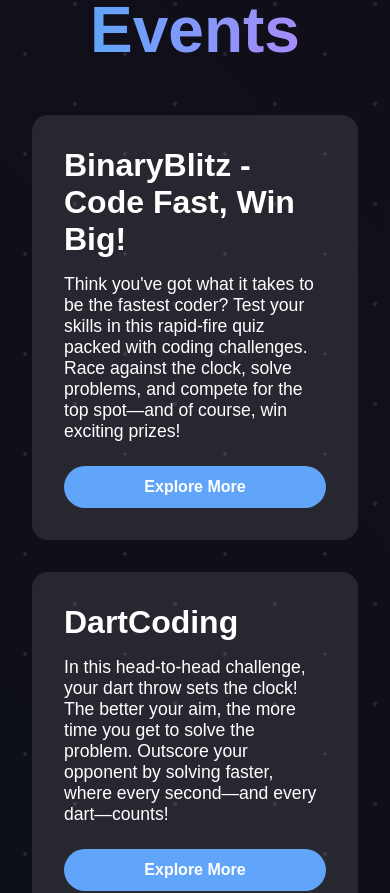
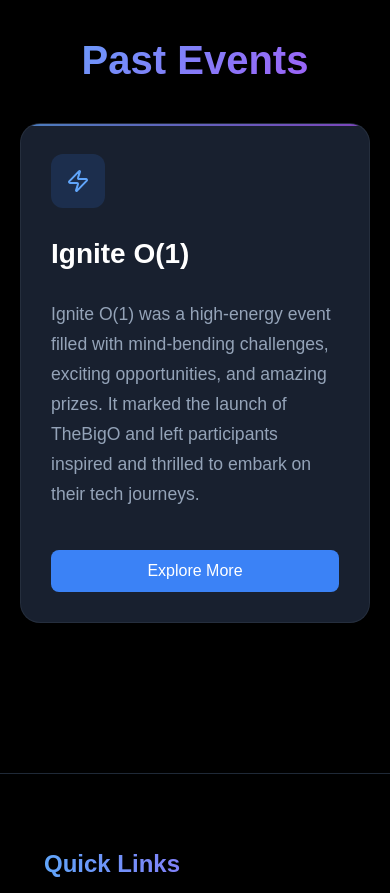
Before and after one commit to thisisthebigo/website, a React (Create React App) app: page / in a window 390 px wide. Shown: the part 3925-4818 px from the top of the page. Built offline with nearby package versions, Linux system fonts and the light colour scheme; a web font is replaced by a local one.

Commit message:
newer unresponsive design, need to make it responsive

```diff
--- a/src/Events.js
+++ b/src/Events.js
@@ -1,264 +1,149 @@
-import React, { useState, useRef, useEffect } from 'react';
-import {Link} from 'react-router-dom';
-const EventCards = () => {
-    const [mousePosition, setMousePosition] = useState({ x: 0, y: 0 });
-    const containerRef = useRef(null);
+import React from 'react';
+import { Calendar, Award, Zap } from 'lucide-react';
 
-    useEffect(() => {
-        const handleMouseMove = (event) => {
-            if (containerRef.current) {
-                const { left, top } = containerRef.current.getBoundingClientRect();
-                setMousePosition({
-                    x: event.clientX - left,
-                    y: event.clientY - top,
-                });
-            }
-        };
-
-        const container = containerRef.current;
-        if (container) {
-            container.addEventListener('mousemove', handleMouseMove);
-        }
-
-        return () => {
-            if (container) {
-                container.removeEventListener('mousemove', handleMouseMove);
-            }
-        };
-    }, []);
-
-    const events = [
-        {
-            name: "BinaryBlitz - Code Fast, Win Big!",
-            description: "Think you've got what it takes to be the fastest coder? Test your skills in this rapid-fire quiz packed with coding challenges. Race against the clock, solve problems, and compete for the top spot—and of course, win exciting prizes!",
-            path: "/events/binary-blitz"
-        },
-        {
-            name: "DartCoding",
-            description: "In this head-to-head challenge, your dart throw sets the clock! The better your aim, the more time you get to solve the problem. Outscore your opponent by solving faster, where every second—and every dart—counts!",
-            path: "/events/dart-coding"
-        },
-        {
-            name: "Gotham code crusade",
-            description: "Hack your way through Gotham's virtual labyrinth, solving puzzles and cracking codes to save the city before time runs out. Facing a series of brain-bending puzzles and coding challenges testing your teamwork.",
-            path: "/events/gotham-code-crusade"
-        },
-        {
-            name: "CodeTales",
-            description: "Code Tales is where storytelling meets programming! Unleash your creativity as you transform a narrative into innovative code. Whether it's weaving algorithms into a plot or turning challenges into solutions, this event is your chance to bring stories to life through programming magic!",
-            path: "/events/code-tales"
-        },
-        {
-            name: "Secret Event - Unleash the Mystery!",
-            description: "Get ready for a thrilling, unexpected challenge that will push your tech skills to the edge! Details are hush-hush for now, but trust us—it's going to be unforgettable. Surprises, excitement, and amazing prizes await those brave enough to face the unknown!",
-            path: "/events/secret-event"
-        }
-    ];
-
+const Events = () => {
     const styles = {
         container: {
-            position: 'relative',
+            padding: '40px 20px',
+            backgroundColor: 'black',
             minHeight: '100vh',
-            padding: '4rem 2rem',
-            backgroundColor: 'black',
-            color: 'white',
-            overflow: 'hidden',
+            display: 'flex',
+            justifyContent: 'center',
+            alignItems: 'center'
         },
         content: {
-            position: 'relative',
-            zIndex: 2,
+            width: '100%',
             maxWidth: '1200px',
-            margin: '0 auto',
+            margin: '0 auto'
         },
-        heading: {
-            fontSize: '4rem',
+        section: {
+            marginBottom: '40px'
+        },
+        sectionTitle: {
+            fontSize: '2.5rem',
             fontWeight: 'bold',
-            marginBottom: '3rem',
+            background: 'linear-gradient(135deg, #60a5fa 0%, #a855f7 100%)',
+            WebkitBackgroundClip: 'text',
+            WebkitTextFillColor: 'transparent',
             textAlign: 'center',
+            marginBottom: '40px',
+            position: 'relative'
         },
-        highlight: {
-            background: 'linear-gradient(to right, #60a5fa, #a78bfa)',
-            backgroundClip: 'text',
-            WebkitBackgroundClip: 'text',
-            color: 'transparent',
-            display: 'inline-block',
+        sectionText: {
+            color: '#94a3b8',
+            fontSize: '1.1rem',
+            textAlign: 'center'
         },
-        cardContainer: {
-            display: 'flex',
-            justifyContent: 'space-between',
-            flexWrap: 'wrap',
-            gap: '2rem',
-            marginBottom: '3rem',
+        cardsContainer: {
+            display: 'grid',
+            gridTemplateColumns: 'repeat(auto-fit, minmax(300px, 400px))',
+            gap: '30px',
+            justifyContent: 'center'
         },
-        card: {
-            flex: '1 1 300px',
-            backgroundColor: 'rgba(255, 255, 255, 0.1)',
-            borderRadius: '1rem',
-            padding: '2rem',
+        eventCard: {
+            backgroundColor: 'rgba(30, 41, 59, 0.8)',
+            borderRadius: '20px',
+            padding: '30px',
+            border: '1px solid rgba(148, 163, 184, 0.1)',
+            boxShadow: '0 4px 6px rgba(0, 0, 0, 0.1)',
+            transition: 'all 0.3s ease',
             display: 'flex',
             flexDirection: 'column',
-            transition: 'transform 0.3s ease',
+            gap: '20px',
+            position: 'relative',
+            overflow: 'hidden'
         },
-        cardTitle: {
-            fontSize: '2rem',
+        cardGlow: {
+            position: 'absolute',
+            top: '0',
+            left: '0',
+            right: '0',
+            height: '2px',
+            background: 'linear-gradient(90deg, #60a5fa, #a855f7)',
+            opacity: '0.7'
+        },
+        eventIconContainer: {
+            backgroundColor: 'rgba(59, 130, 246, 0.15)',
+            borderRadius: '12px',
+            padding: '15px',
+            width: 'fit-content',
+            display: 'flex',
+            alignItems: 'center',
+            justifyContent: 'center',
+            marginBottom: '10px'
+        },
+        eventIcon: {
+            width: '24px',
+            height: '24px',
+            color: '#60a5fa'
+        },
+        eventTitle: {
+            fontSize: '1.75rem',
             fontWeight: 'bold',
-            marginBottom: '1rem',
+            color: '#fff',
+            marginBottom: '10px'
         },
-        cardDescription: {
+        eventDescription: {
+            color: '#94a3b8',
+            lineHeight: '1.7',
             fontSize: '1.1rem',
-            marginBottom: '1.5rem',
-            flexGrow: 1,
+            marginBottom: '20px'
         },
-        cardButton: {
-            backgroundColor: '#60a5fa',
+        button: {
+            backgroundColor: '#3b82f6',
             color: 'white',
-            fontWeight: 'bold',
-            padding: '0.75rem 1.5rem',
-            borderRadius: '9999px',
+            padding: '12px 24px',
+            borderRadius: '8px',
             border: 'none',
             cursor: 'pointer',
+            fontSize: '1rem',
+            fontWeight: '500',
             transition: 'all 0.3s ease',
-            textDecoration: 'none',
-            display: 'inline-block',
+            marginTop: 'auto',
             textAlign: 'center',
+            position: 'relative',
+            overflow: 'hidden'
         },
-        buttonContainer: {
-            display: 'flex',
-            justifyContent: 'center',
-            marginTop: '2rem',
-        },
-        mainButton: {
-            position: 'relative',
-            padding: '3px',
-            backgroundColor: 'transparent',
-            border: 'none',
-            cursor: 'pointer',
-            borderRadius: '12px',
-            display: 'inline-block',
-        },
-        buttonBackground: {
-            position: 'absolute',
-            inset: 0,
-            background: 'linear-gradient(to right, #6366f1, #a855f7)',
-            borderRadius: '12px',
-            opacity: 1,
-            transition: 'opacity 0.3s ease',
-        },
-        buttonInner: {
-            position: 'relative',
-            padding: '16px 48px',
-            backgroundColor: 'black',
-            color: 'white',
-            fontSize: '1.5rem',
-            fontWeight: 'bold',
-            borderRadius: '10px',
-            transition: 'background-color 0.3s ease',
-            textDecoration: 'none',
-        },
-        backgroundPattern: {
-            position: 'absolute',
-            top: 0,
-            left: 0,
-            right: 0,
-            bottom: 0,
-            backgroundImage: `
-                radial-gradient(circle at 25px 25px, rgba(255, 255, 255, 0.2) 2%, transparent 0%),
-                radial-gradient(circle at 75px 75px, rgba(255, 255, 255, 0.2) 2%, transparent 0%)
-            `,
-            backgroundSize: '100px 100px',
-            opacity: 0.5,
-        },
-        gradientOverlay: {
-            position: 'absolute',
-            top: 0,
-            left: 0,
-            right: 0,
-            bottom: 0,
-            background: 'linear-gradient(45deg, rgba(96, 165, 250, 0.1), rgba(167, 139, 250, 0.1))',
-            zIndex: 1,
-        },
-        spotlight: {
-            position: 'absolute',
-            top: 0,
-            left: 0,
-            right: 0,
-            bottom: 0,
-            background: 'radial-gradient(circle 600px at var(--x) var(--y), rgba(96, 165, 250, 0.15), transparent 80%)',
-            opacity: 0,
-            transition: 'opacity 0.3s ease',
-            zIndex: 1,
-        },
+        buttonHover: {
+            ':hover': {
+                backgroundColor: '#2563eb',
+                transform: 'translateY(-2px)',
+                boxShadow: '0 4px 12px rgba(59, 130, 246, 0.4)'
+            }
+        }
     };
 
     return (
-        <div
-            id="events"
-            ref={containerRef}
-            style={styles.container}
-            onMouseEnter={() => {
-                const spotlight = containerRef.current.querySelector('.spotlight');
-                if (spotlight) spotlight.style.opacity = 1;
-            }}
-            onMouseLeave={() => {
-                const spotlight = containerRef.current.querySelector('.spotlight');
-                if (spotlight) spotlight.style.opacity = 0;
-            }}
-        >
-            <div style={styles.backgroundPattern}></div>
-            <div style={styles.gradientOverlay}></div>
-            <div
-                className="spotlight"
-                style={{
-                    ...styles.spotlight,
-                    '--x': `${mousePosition.x}px`,
-                    '--y': `${mousePosition.y}px`,
-                }}
-            ></div>
+        <div style={styles.container}>
             <div style={styles.content}>
-                <h2 style={styles.heading}>
-                    <span style={styles.highlight}>Events</span>
-                </h2>
-                <div style={styles.cardContainer}>
-                    {events.map((event, index) => (
-                        <div
-                            key={index}
-                            style={styles.card}
-                            onMouseEnter={(e) => e.currentTarget.style.transform = 'translateY(-10px)'}
-                            onMouseLeave={(e) => e.currentTarget.style.transform = 'translateY(0)'}
-                        >
-                            <h3 style={styles.cardTitle}>{event.name}</h3>
-                            <p style={styles.cardDescription}>{event.description}</p>
-                            <Link
-                                to={event.path}
-                                style={styles.cardButton}
-                                onMouseEnter={(e) => e.target.style.transform = 'scale(1.05)'}
-                                onMouseLeave={(e) => e.target.style.transform = 'scale(1)'}
-                            >
+                {/* Upcoming Events Section */}
+                {/*<section style={styles.section}>*/}
+                {/*    <h2 style={styles.sectionTitle}>Upcoming Events</h2>*/}
+                {/*    <p style={styles.sectionText}>Coming Soon!</p>*/}
+                {/*</section>*/}
+
+                {/* Past Events Section */}
+                <section style={styles.section}>
+                    <h2 style={styles.sectionTitle}>Past Events</h2>
+                    <div style={styles.cardsContainer}>
+                        <div style={styles.eventCard}>
+                            <div style={styles.cardGlow} />
+                            <div style={styles.eventIconContainer}>
+                                <Zap style={styles.eventIcon} />
+                            </div>
+                            <h3 style={styles.eventTitle}>Ignite O(1)</h3>
+                            <p style={styles.eventDescription}>
+                                Ignite O(1) was a high-energy event filled with mind-bending challenges, exciting opportunities, and amazing prizes. It marked the launch of TheBigO and left participants inspired and thrilled to embark on their tech journeys.
+                            </p>
+                            <button style={{...styles.button, ...styles.buttonHover}}>
                                 Explore More
-                            </Link>
+                            </button>
                         </div>
-                    ))}
-                </div>
-                <div style={styles.buttonContainer}>
-                    <a
-                        href="https://docs.google.com/forms/d/e/1FAIpQLSfteSmmlB3VKZpPIY8AVrIhNd38FfTxuWpf7fA2TSQG5Wgifg/viewform"
-                        style={{ ...styles.mainButton, textDecoration: 'none' }}
-                        onMouseEnter={(e) => {
-                            e.currentTarget.querySelector('.button-inner').style.backgroundColor = 'transparent';
-                        }}
-                        onMouseLeave={(e) => {
-                            e.currentTarget.querySelector('.button-inner').style.backgroundColor = 'black';
-                        }}
-                    >
-                        <div style={styles.buttonBackground}></div>
-                        <div className="button-inner" style={styles.buttonInner}>
-                            Register Now
-                        </div>
-                    </a>
-                </div>
+                    </div>
+                </section>
             </div>
         </div>
     );
 };
 
-export default EventCards;
+export default Events;
--- a/src/Footer.js
+++ b/src/Footer.js
@@ -5,11 +5,12 @@
 
     const styles = {
         footer: {
-            backgroundColor: '#000',
+            backgroundColor: 'black', // Exactly matching Announce component
             color: 'white',
             padding: '4rem 2rem',
             position: 'relative',
             overflow: 'hidden',
+            borderTop: '1px solid #1f2937', // Added border to separate from Announce component
         },
         content: {
             display: 'flex',
@@ -23,12 +24,13 @@
         section: {
             flex: '1 1 200px',
             marginBottom: '2rem',
+            margin: '0.75rem',
         },
         heading: {
             fontSize: '1.5rem',
             fontWeight: 'bold',
             marginBottom: '1rem',
-            background: 'linear-gradient(to right, #60a5fa, #a78bfa)',
+            background: 'linear-gradient(to right, #60a5fa, #a855f7)',
             backgroundClip: 'text',
             WebkitBackgroundClip: 'text',
             color: 'transparent',
@@ -42,44 +44,24 @@
             marginBottom: '0.5rem',
         },
         link: {
-            color: 'white',
+            color: '#d1d5db',
             textDecoration: 'none',
             transition: 'color 0.3s ease',
+            '&:hover': {
+                color: '#60a5fa',
+            },
         },
         copyright: {
             textAlign: 'center',
             marginTop: '2rem',
             paddingTop: '2rem',
-            borderTop: '1px solid rgba(255, 255, 255, 0.1)',
-        },
-        backgroundPattern: {
-            position: 'absolute',
-            top: 0,
-            left: 0,
-            right: 0,
-            bottom: 0,
-            backgroundImage: `
-        radial-gradient(circle at 25px 25px, rgba(255, 255, 255, 0.2) 2%, transparent 0%),
-        radial-gradient(circle at 75px 75px, rgba(255, 255, 255, 0.2) 2%, transparent 0%)
-      `,
-            backgroundSize: '100px 100px',
-            opacity: 0.5,
-        },
-        gradientOverlay: {
-            position: 'absolute',
-            top: 0,
-            left: 0,
-            right: 0,
-            bottom: 0,
-            background: 'linear-gradient(45deg, rgba(96, 165, 250, 0.1), rgba(167, 139, 250, 0.1))',
-            zIndex: 1,
+            borderTop: '1px solid #1f2937',
+            color: '#d1d5db',
         },
     };
 
     return (
         <footer style={styles.footer}>
-            <div style={styles.backgroundPattern}></div>
-            <div style={styles.gradientOverlay}></div>
             <div style={styles.content}>
                 <div style={styles.section}>
                     <h3 style={styles.heading}>Quick Links</h3>
```
